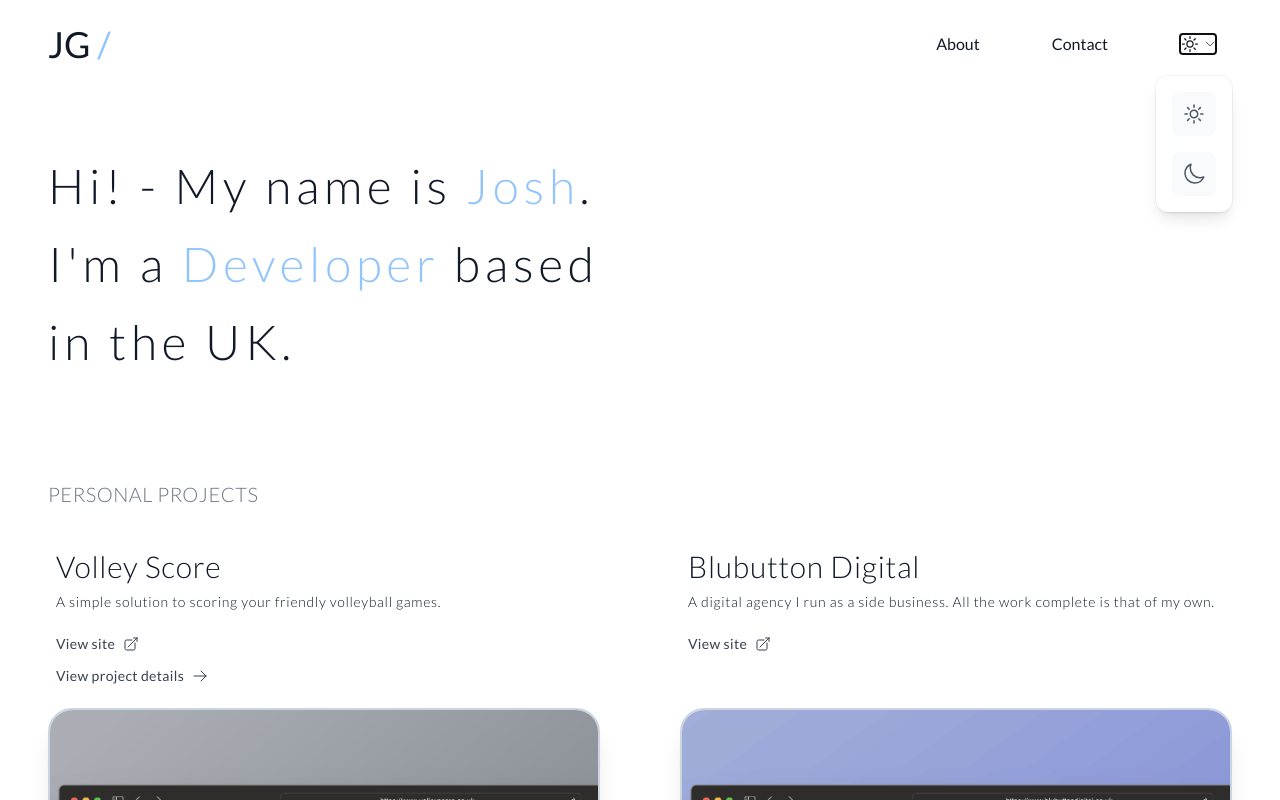
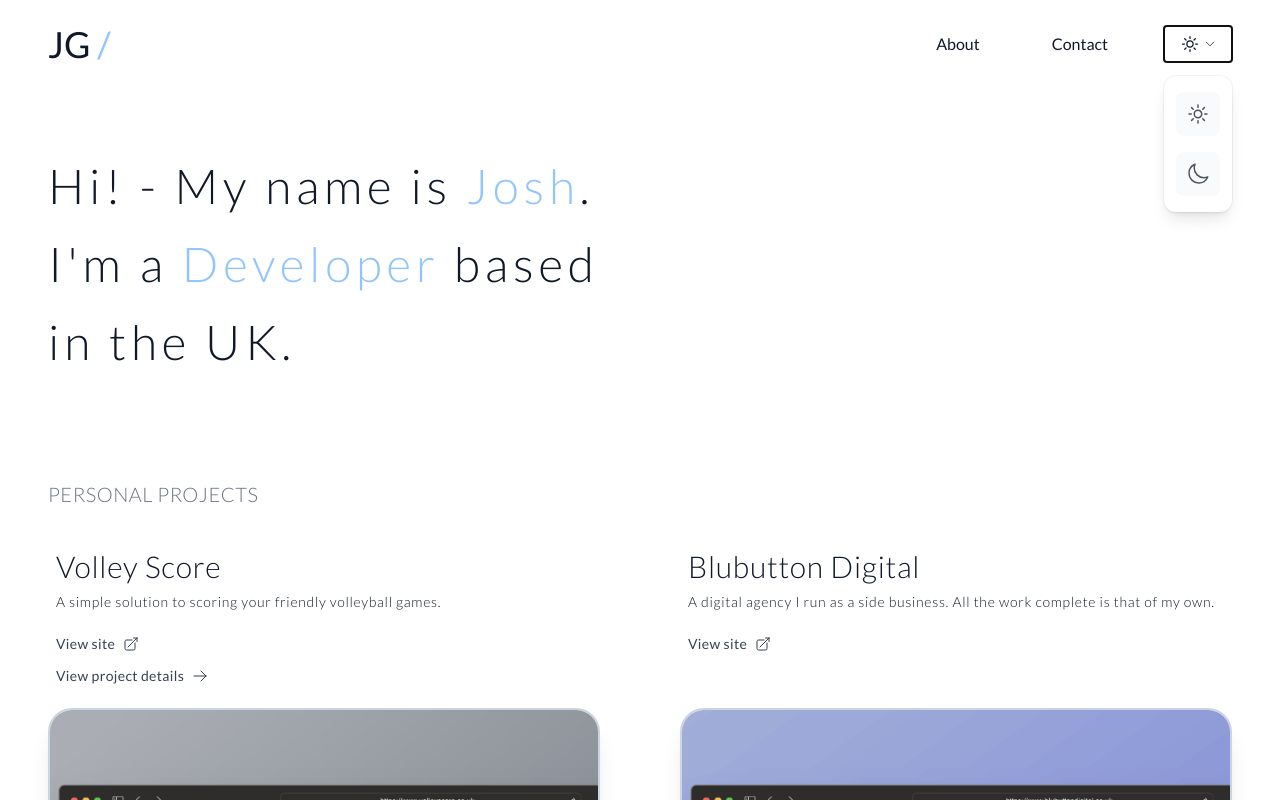
Before and after one commit to jgretton/joshgretton-portfolio, a Next.js app: page / in a window 1280 px wide. Both pictures are taken after a click on the button 1198 px from the left and 44 px from the top of the page. Shown: the top 800 px of the page. Built offline with nearby package versions, Linux system fonts and the light colour scheme.

Commit message:
Update themeToggle.js
fixed bug.

```diff
--- a/components/themeToggle.js
+++ b/components/themeToggle.js
@@ -12,8 +12,8 @@ const ThemeToggle = () => {
   const { theme, setTheme } = useTheme();
 
   return (
-    <Popover className="relative flex items-center rounded-md px-4 py-2 transition-all hover:bg-slate-200 dark:hover:bg-slate-700">
-      <Popover.Button className="inline-flex items-center gap-1 ">
+    <Popover className="relative flex items-center rounded-md transition-all hover:bg-slate-200 dark:hover:bg-slate-700">
+      <Popover.Button className="inline-flex items-center gap-1 px-4 py-2">
         {theme === "dark" ? (
           <MoonIcon className="size-5" aria-hidden="true" />
         ) : (
@@ -31,10 +31,10 @@ const ThemeToggle = () => {
         leaveFrom="opacity-100 translate-y-0"
         leaveTo="opacity-0 translate-y-1"
       >
-        <Popover.Panel className="absolute right-0 top-full z-10 mt-3 max-w-md overflow-hidden rounded-xl bg-white shadow-lg ring-1 ring-gray-900/5 dark:bg-slate-600">
+        <Popover.Panel className="absolute right-0 top-full z-10 mt-3 w-full max-w-md overflow-hidden rounded-xl bg-white shadow-lg ring-1 ring-gray-900/5 dark:bg-slate-600">
           {({ close }) => (
-            <div className="p-4">
-              <div className="group relative rounded-lg ">
+            <div className="grid w-full place-items-center py-4">
+              <div className="group relative rounded-lg">
                 <button
                   type="button"
                   className="flex h-11 w-11 flex-none items-center justify-center rounded-lg bg-gray-50 group-hover:bg-gray-200 dark:bg-dark dark:group-hover:bg-slate-400"
```
